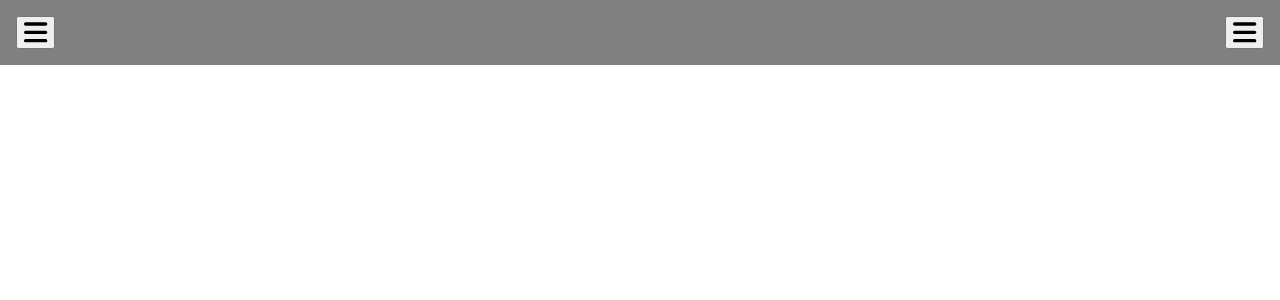
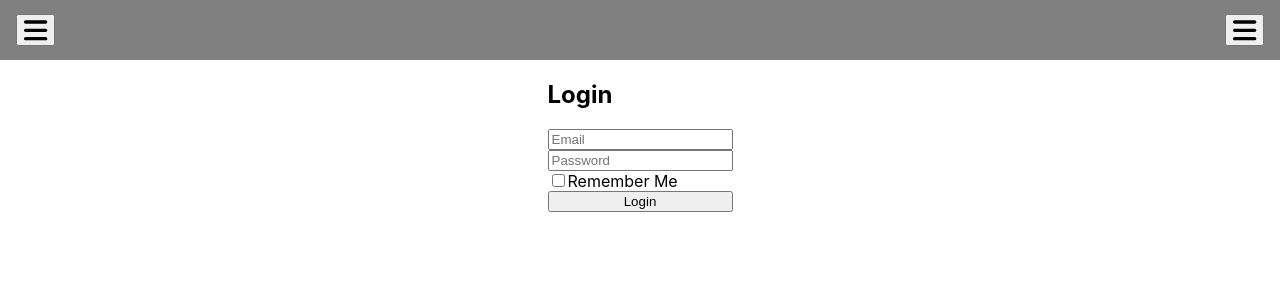
Before and after one commit to pswoonie/react-practice, a React (Create React App) app in the folder todo/: page /login in a window 1280 px wide. Shown: the top 300 px of the page. Built offline with nearby package versions, Linux system fonts and the light colour scheme.

Commit message:
[UPDATE] save

```diff
--- a/todo/src/components/landing/landing.js
+++ b/todo/src/components/landing/landing.js
@@ -67,14 +67,14 @@ function Landing() {
 
   return (
     <div style={landingStyle}>
-      <Column height="100%" width="100%">
+      <Column width="100%">
         <AppBar
           leading={`completed: ${count.current}`}
           trailing={<Button onClick={goto}>Login</Button>}
         />
         <H_DIVIDER height="1px" width="100%" background="black" />
-        <Row height="100%" width="100%">
-          <Column height="100%">
+        <Row height="100%">
+          <Column>
             {["Link", "Link", "Link"].map((item, index) => (
               <Column key={index}>
                 <Spacer vertical="16px" />
@@ -88,7 +88,7 @@ function Landing() {
             margin="0 16px"
             background="black"
           />
-          <Column height="100%">
+          <Column>
             <AddTodo addTaskCallback={onListCallback} />
             {todoList.map((item, index) => (
               <Column key={index}>
--- a/todo/src/components/login/login.js
+++ b/todo/src/components/login/login.js
@@ -1,6 +1,6 @@
 import AppBar from "../others/appbar";
 import Column from "../others/column";
-import CustomForm from "../others/form";
+import CustomForm from "../others/form/form";
 
 import { Drawer, DrawerButton } from "../others/drawer/drawer";
 import { FontAwesomeIcon } from "@fortawesome/react-fontawesome";
@@ -21,7 +21,7 @@ function Login() {
 
   return (
     <div style={loginStyle}>
-      <Column height="100%" width="100%">
+      <Column width="100%">
         <Drawer
           width="300px"
           color="#e6e6e4"
--- a/todo/src/components/others/appbar.js
+++ b/todo/src/components/others/appbar.js
@@ -30,12 +30,7 @@ function AppBar(props) {
 
   return (
     <div style={appbarStyle}>
-      <Row
-        height="100%"
-        width="100%"
-        justifyContent="space-between"
-        alignItems="center"
-      >
+      <Row height="100%" justifyContent="space-between" alignItems="center">
         <Leading>{props.leading}</Leading>
         <Trailing>{props.trailing}</Trailing>
       </Row>
--- a/todo/src/components/others/column.js
+++ b/todo/src/components/others/column.js
@@ -3,12 +3,14 @@
  */
 function Column(props) {
   const columnStyle = {
-    height: props.height,
+    height: "100%",
     width: props.width,
     margin: props.margin,
     padding: props.padding,
     display: "flex",
     flexDirection: "column",
+    justifyContent: props.justifyContent,
+    alignItems: props.alignItems,
   };
   return <div style={columnStyle}>{props.children}</div>;
 }
--- a/todo/src/components/others/drawer/drawer.js
+++ b/todo/src/components/others/drawer/drawer.js
@@ -44,8 +44,8 @@ export function Drawer(props) {
         onClick={handleCallback}
       ></div>
       <div className={styles.drawer} style={drawerStyle}>
-        <Column height="100%">
-          <Row width="100%" justifyContent="space-between" alignItems="center">
+        <Column>
+          <Row justifyContent="space-between" alignItems="center">
             <p className={styles.title}>{props.title}</p>
             <button className={styles.back_arrow} onClick={handleCallback}>
               <FontAwesomeIcon icon={faArrowLeftLong} size="2x" />
--- a/todo/src/components/others/form.js
+++ /dev/null
@@ -1,6 +0,0 @@
-function CustomForm(props) {
-  const formStyle = {};
-  return <div style={formStyle}></div>;
-}
-
-export default CustomForm;
--- /dev/null
+++ b/todo/src/components/others/form/form-style.module.css
@@ -0,0 +1,4 @@
+.login {
+  height: 100%;
+  width: 100%;
+}
--- /dev/null
+++ b/todo/src/components/others/form/form.js
@@ -0,0 +1,40 @@
+import Column from "../column.js";
+import Row from "../row.js";
+import styles from "./form-style.module.css";
+
+function CustomForm(props) {
+  const formStyle = {};
+
+  return (
+    <div className={styles.login} style={formStyle}>
+      <Row justifyContent="center">
+        <Column>
+          <h2>Login</h2>
+          <form>
+            <Column>
+              <input
+                type="text"
+                name="email"
+                placeholder="Email"
+                autoComplete="on"
+              />
+              <input
+                type="password"
+                name="password"
+                placeholder="Password"
+                autoComplete="on"
+              />
+              <label htmlFor="remember">
+                <input type="checkbox" id="remember" />
+                Remember Me
+              </label>
+              <input type="submit" value="Login" />
+            </Column>
+          </form>
+        </Column>
+      </Row>
+    </div>
+  );
+}
+
+export default CustomForm;
--- a/todo/src/components/others/list-tile/list-tile.js
+++ b/todo/src/components/others/list-tile/list-tile.js
@@ -46,7 +46,7 @@ function LIST_TILE(props) {
 
   return (
     <div className={styles.tile} style={tileStyle} onClick={onClick}>
-      <Row width="100%" justifyContent="space-between">
+      <Row justifyContent="space-between">
         <Leading>
           {isChecked ? (
             <FontAwesomeIcon icon={faSquareCheck} />
--- a/todo/src/components/others/row.js
+++ b/todo/src/components/others/row.js
@@ -4,7 +4,7 @@
 function Row(props) {
   const rowStyle = {
     height: props.height,
-    width: props.width,
+    width: "100%",
     margin: props.margin,
     padding: props.padding,
     display: "flex",
```
